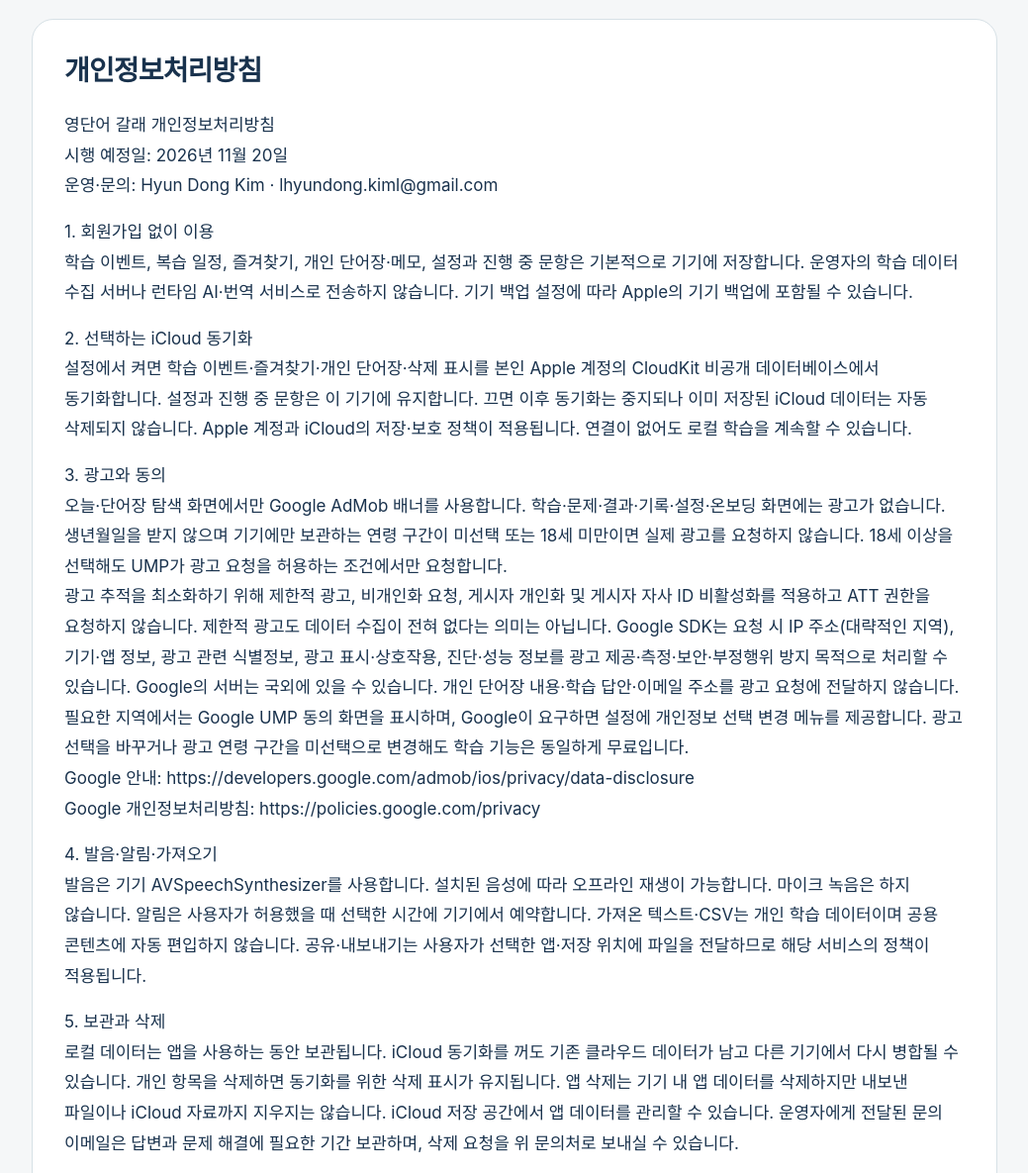
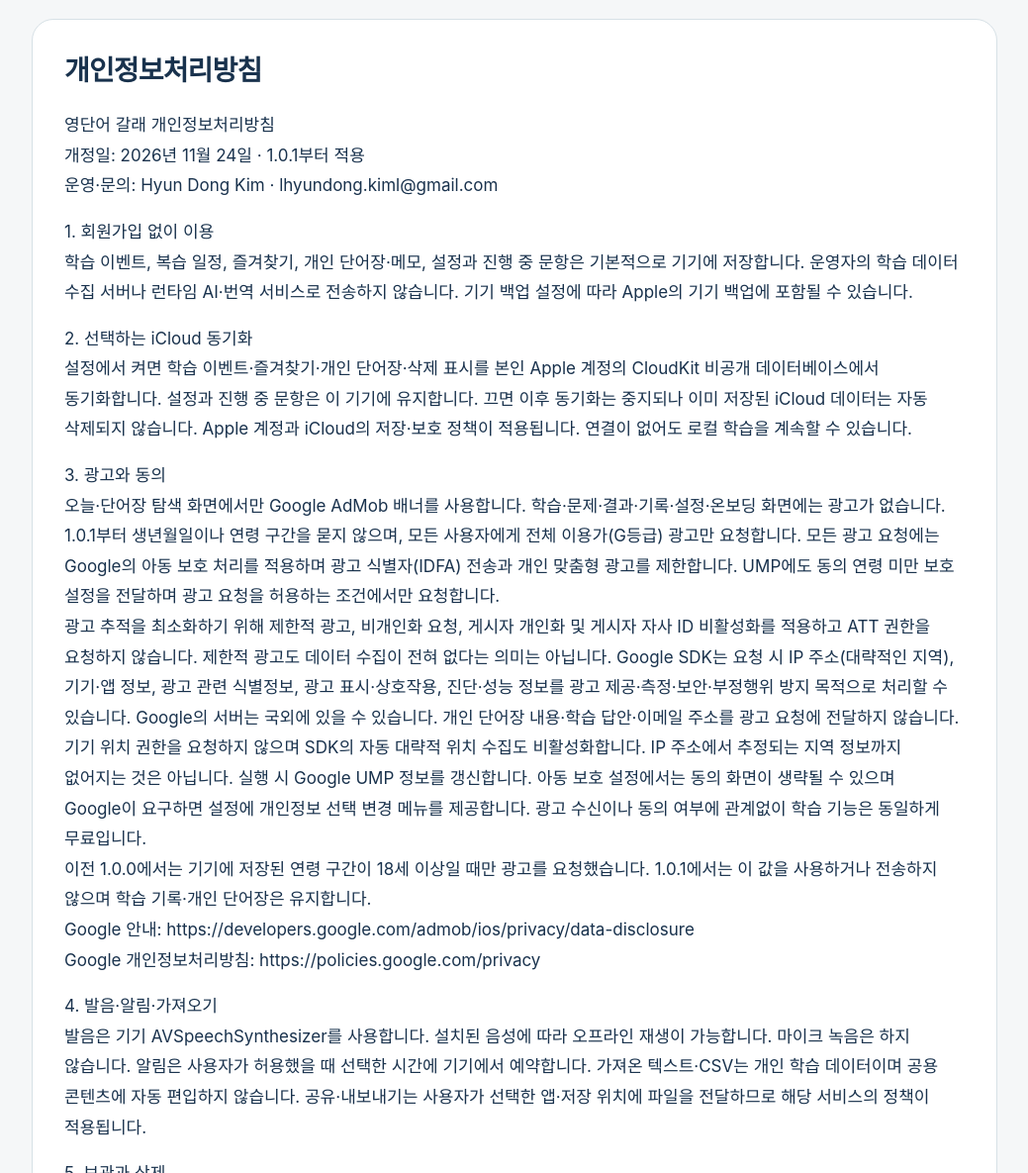
Before and after one commit to hdkim99/hdkim99.github.io, a plain HTML site: page vocabgalrae/index.html in a window 1280 px wide. Shown: the part 1574-2759 px from the top of the page at 99% size, without its empty margins (120-1159 px from the left). Drawn offline with Linux system fonts and the light colour scheme.

Commit message:
Update Galrae 1.0.1 all-ages advertising privacy notice

```diff
--- a/vocabgalrae/index.html
+++ b/vocabgalrae/index.html
@@ -30,10 +30,10 @@ main{max-width:1024px;margin:auto;padding:52px 24px 72px}a{color:var(--teal);tex
 <h3>학습 기록과 백업</h3><p>설정의 백업과 복원에서 파일을 내보내고 다시 가져올 수 있습니다. 개인 단어장은 CSV 가져오기 전에 중복을 확인하며, 가져온 자료는 공용 콘텐츠에 자동으로 편입하지 않습니다.</p>
 <h3>오프라인 발음과 선택 동기화</h3><p>발음은 기기에 설치된 영어 음성을 사용합니다. 네트워크가 없어도 기본 학습과 저장을 계속할 수 있으며, iCloud는 설정에서 선택할 수 있습니다. 동기화 상태와 마지막 성공 시점은 설정에서 확인합니다.</p>
 <p class="meta">운영자: Hyun Dong Kim · 본 페이지에는 별도의 광고·분석 스크립트나 로그인 기능이 없습니다.</p></section>
-<section id="privacy" class="privacy"><h2>개인정보처리방침</h2><p>영단어 갈래 개인정보처리방침<br>시행 예정일: 2026년 11월 20일<br>운영·문의: Hyun Dong Kim · lhyundong.kiml@gmail.com</p>
+<section id="privacy" class="privacy"><h2>개인정보처리방침</h2><p>영단어 갈래 개인정보처리방침<br>개정일: 2026년 11월 24일 · 1.0.1부터 적용<br>운영·문의: Hyun Dong Kim · lhyundong.kiml@gmail.com</p>
 <p>1. 회원가입 없이 이용<br>학습 이벤트, 복습 일정, 즐겨찾기, 개인 단어장·메모, 설정과 진행 중 문항은 기본적으로 기기에 저장합니다. 운영자의 학습 데이터 수집 서버나 런타임 AI·번역 서비스로 전송하지 않습니다. 기기 백업 설정에 따라 Apple의 기기 백업에 포함될 수 있습니다.</p>
 <p>2. 선택하는 iCloud 동기화<br>설정에서 켜면 학습 이벤트·즐겨찾기·개인 단어장·삭제 표시를 본인 Apple 계정의 CloudKit 비공개 데이터베이스에서 동기화합니다. 설정과 진행 중 문항은 이 기기에 유지합니다. 끄면 이후 동기화는 중지되나 이미 저장된 iCloud 데이터는 자동 삭제되지 않습니다. Apple 계정과 iCloud의 저장·보호 정책이 적용됩니다. 연결이 없어도 로컬 학습을 계속할 수 있습니다.</p>
-<p>3. 광고와 동의<br>오늘·단어장 탐색 화면에서만 Google AdMob 배너를 사용합니다. 학습·문제·결과·기록·설정·온보딩 화면에는 광고가 없습니다. 생년월일을 받지 않으며 기기에만 보관하는 연령 구간이 미선택 또는 18세 미만이면 실제 광고를 요청하지 않습니다. 18세 이상을 선택해도 UMP가 광고 요청을 허용하는 조건에서만 요청합니다.<br>광고 추적을 최소화하기 위해 제한적 광고, 비개인화 요청, 게시자 개인화 및 게시자 자사 ID 비활성화를 적용하고 ATT 권한을 요청하지 않습니다. 제한적 광고도 데이터 수집이 전혀 없다는 의미는 아닙니다. Google SDK는 요청 시 IP 주소(대략적인 지역), 기기·앱 정보, 광고 관련 식별정보, 광고 표시·상호작용, 진단·성능 정보를 광고 제공·측정·보안·부정행위 방지 목적으로 처리할 수 있습니다. Google의 서버는 국외에 있을 수 있습니다. 개인 단어장 내용·학습 답안·이메일 주소를 광고 요청에 전달하지 않습니다.<br>필요한 지역에서는 Google UMP 동의 화면을 표시하며, Google이 요구하면 설정에 개인정보 선택 변경 메뉴를 제공합니다. 광고 선택을 바꾸거나 광고 연령 구간을 미선택으로 변경해도 학습 기능은 동일하게 무료입니다.<br>Google 안내: https://developers.google.com/admob/ios/privacy/data-disclosure<br>Google 개인정보처리방침: https://policies.google.com/privacy</p>
+<p>3. 광고와 동의<br>오늘·단어장 탐색 화면에서만 Google AdMob 배너를 사용합니다. 학습·문제·결과·기록·설정·온보딩 화면에는 광고가 없습니다. 1.0.1부터 생년월일이나 연령 구간을 묻지 않으며, 모든 사용자에게 전체 이용가(G등급) 광고만 요청합니다. 모든 광고 요청에는 Google의 아동 보호 처리를 적용하며 광고 식별자(IDFA) 전송과 개인 맞춤형 광고를 제한합니다. UMP에도 동의 연령 미만 보호 설정을 전달하며 광고 요청을 허용하는 조건에서만 요청합니다.<br>광고 추적을 최소화하기 위해 제한적 광고, 비개인화 요청, 게시자 개인화 및 게시자 자사 ID 비활성화를 적용하고 ATT 권한을 요청하지 않습니다. 제한적 광고도 데이터 수집이 전혀 없다는 의미는 아닙니다. Google SDK는 요청 시 IP 주소(대략적인 지역), 기기·앱 정보, 광고 관련 식별정보, 광고 표시·상호작용, 진단·성능 정보를 광고 제공·측정·보안·부정행위 방지 목적으로 처리할 수 있습니다. Google의 서버는 국외에 있을 수 있습니다. 개인 단어장 내용·학습 답안·이메일 주소를 광고 요청에 전달하지 않습니다.<br>기기 위치 권한을 요청하지 않으며 SDK의 자동 대략적 위치 수집도 비활성화합니다. IP 주소에서 추정되는 지역 정보까지 없어지는 것은 아닙니다. 실행 시 Google UMP 정보를 갱신합니다. 아동 보호 설정에서는 동의 화면이 생략될 수 있으며 Google이 요구하면 설정에 개인정보 선택 변경 메뉴를 제공합니다. 광고 수신이나 동의 여부에 관계없이 학습 기능은 동일하게 무료입니다.<br>이전 1.0.0에서는 기기에 저장된 연령 구간이 18세 이상일 때만 광고를 요청했습니다. 1.0.1에서는 이 값을 사용하거나 전송하지 않으며 학습 기록·개인 단어장은 유지합니다.<br>Google 안내: https://developers.google.com/admob/ios/privacy/data-disclosure<br>Google 개인정보처리방침: https://policies.google.com/privacy</p>
 <p>4. 발음·알림·가져오기<br>발음은 기기 AVSpeechSynthesizer를 사용합니다. 설치된 음성에 따라 오프라인 재생이 가능합니다. 마이크 녹음은 하지 않습니다. 알림은 사용자가 허용했을 때 선택한 시간에 기기에서 예약합니다. 가져온 텍스트·CSV는 개인 학습 데이터이며 공용 콘텐츠에 자동 편입하지 않습니다. 공유·내보내기는 사용자가 선택한 앱·저장 위치에 파일을 전달하므로 해당 서비스의 정책이 적용됩니다.</p>
 <p>5. 보관과 삭제<br>로컬 데이터는 앱을 사용하는 동안 보관됩니다. iCloud 동기화를 꺼도 기존 클라우드 데이터가 남고 다른 기기에서 다시 병합될 수 있습니다. 개인 항목을 삭제하면 동기화를 위한 삭제 표시가 유지됩니다. 앱 삭제는 기기 내 앱 데이터를 삭제하지만 내보낸 파일이나 iCloud 자료까지 지우지는 않습니다. iCloud 저장 공간에서 앱 데이터를 관리할 수 있습니다. 운영자에게 전달된 문의 이메일은 답변과 문제 해결에 필요한 기간 보관하며, 삭제 요청을 위 문의처로 보내실 수 있습니다.</p>
 <p>6. 변경<br>데이터 흐름이 바뀌면 이 문서와 공개 개인정보처리방침을 함께 갱신합니다. 이 앱은 대한민국 App Store에서 배포하며 위치·언어를 기준으로 실행을 차단하지 않습니다.<br></p><p>이 지원 페이지의 호스팅은 GitHub Pages가 제공합니다. 접속 로그 등 호스팅 서비스의 처리에 대해서는 <a href="https://docs.github.com/en/site-policy/privacy-policies/github-general-privacy-statement">GitHub 개인정보처리방침</a>을 참고해 주세요.</p></section>
```
